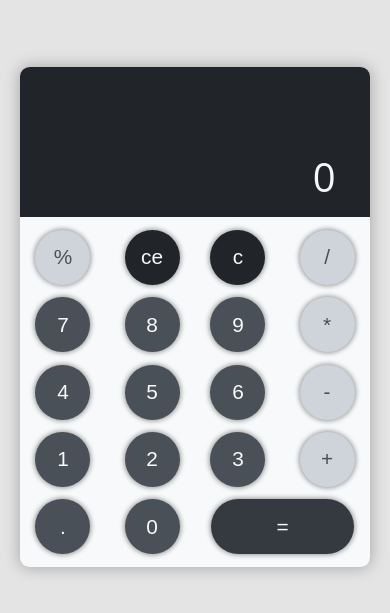
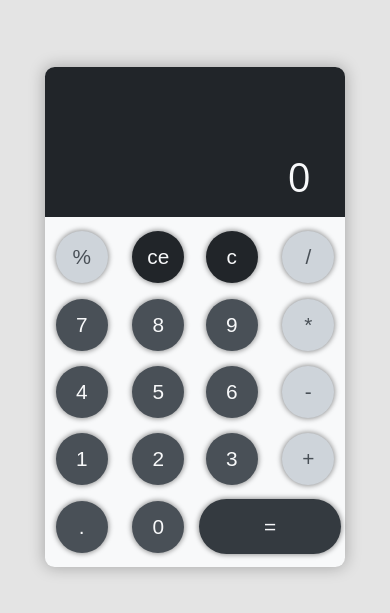
Before and after one commit to HesamDanaee/simple-js-calculator, a website with bundled scripts: page index.html in a window 390 px wide. Shown: the part 105-718 px from the top of the page. Built offline with nearby package versions, Linux system fonts and the light colour scheme.

Commit message:
add responsive for mobile

```diff
--- a/src/style/style.scss
+++ b/src/style/style.scss
@@ -116,3 +116,16 @@ body {
     color: $Absolute-White;
     background: $Light-Mercury;
 }
+
+// Media Queries
+@media (max-width:400px) and (max-height:900px) {
+    body {
+        overflow: hidden;
+    }
+    .container {
+        @include WH(300px, 500px);
+    }
+    .btn {
+        @include WH(52px, 52px);
+    }
+}
```
Also changed, not shown: dist/style.css, 1 other file.
